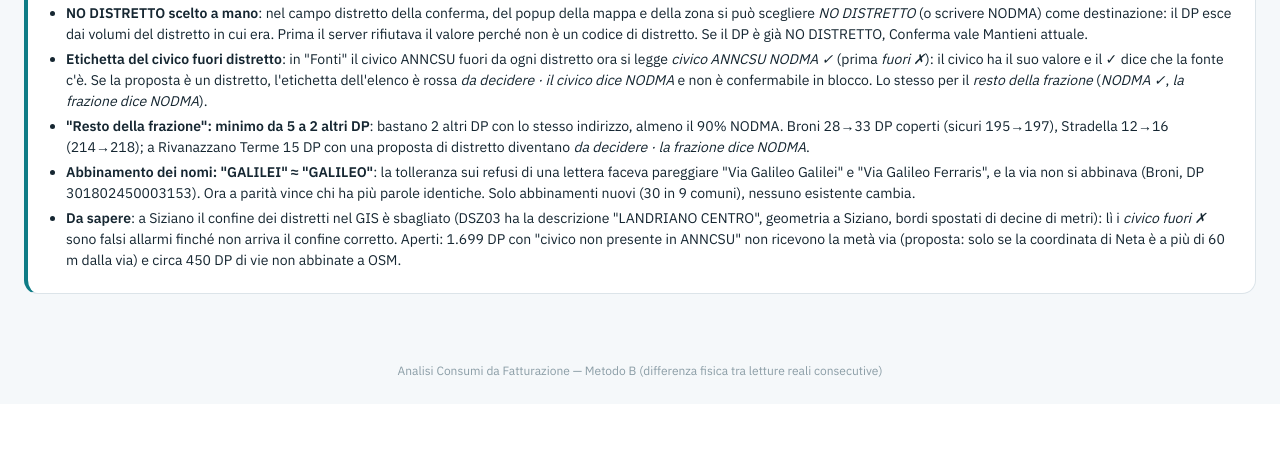
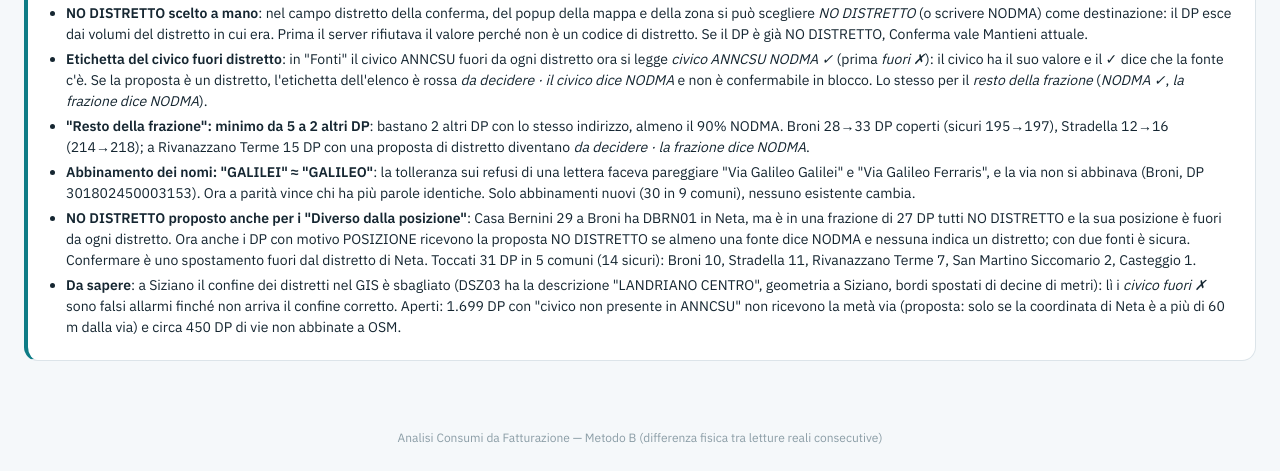
Before and after one commit to danielesturla73/billing.smarth20.com, a Python web app: template app/templates/storia.html in a window 1280 px wide. Shown: the part 5694-6165 px from the top of the page. Before the commit the page ends 6071 px from the top, so only its background shows below. Run offline with Jinja, Linux system fonts and the light colour scheme; the template is opened without the code that fills it, so the values that code supplies are empty.

Commit message:
Prese: proposta NO DISTRETTO anche per i DP 'Diverso dalla posizione' con fonti NODMA
Casa Bernini 29 a Broni (DBRN01 in Neta in una frazione di 27 DP NO DISTRETTO).
Con due fonti e' sicura; confermare e' uno spostamento fuori dal distretto di Neta.

Co-Authored-By: Claude Sonnet 5.5 <noreply@anthropic.com>

```diff
--- a/app/templates/info.html
+++ b/app/templates/info.html
@@ -165,7 +165,10 @@
     nessuna fonte indica un distretto e almeno una dice "fuori da ogni distretto" (civico ANNCSU fuori, via OSM fuori per
     almeno il 95%, nessun distretto entro 100 m dalla coordinata, resto della frazione tutto NO DISTRETTO: vale per gli indirizzi che iniziano con FRAZIONE, LOCALITÀ o CASCINA, se ci sono almeno 2 altri DP con lo stesso nome). Nella riga Fonti compare per esempio
     <span class="mono">civico ANNCSU NO DISTRETTO ✓ · posizione NO DISTRETTO ✓ · via OSM NO DISTRETTO ✓</span>. Con almeno due fonti
-    è "sicura" e <strong>Conferma</strong> lo tratta come <em>Mantieni attuale</em>: il DP è validato e non va a Neta.</p>
+    è "sicura" e <strong>Conferma</strong> lo tratta come <em>Mantieni attuale</em>: il DP è validato e non va a Neta.
+    La stessa proposta compare anche per i DP con motivo <em>Diverso dalla posizione</em>: Neta ha un distretto ma la posizione è
+    fuori da ogni distretto e le altre fonti dicono NODMA (per esempio un DP in una frazione tutta NO DISTRETTO). Qui
+    <strong>Conferma è uno spostamento</strong>: il DP esce dai volumi del distretto di Neta e va a NO DISTRETTO, e lo scrivi a Neta.</p>
 
   <h3>Le etichette: sicura, da verificare, da decidere</h3>
   <p>Nell'elenco ogni DP ancora da confermare ha una <strong>barra colorata</strong> a sinistra e un'etichetta. In alto, sopra
--- a/app/templates/storia.html
+++ b/app/templates/storia.html
@@ -357,6 +357,11 @@
     <li><strong>Abbinamento dei nomi: "GALILEI" ≈ "GALILEO"</strong>: la tolleranza sui refusi di una lettera faceva pareggiare "Via Galileo
       Galilei" e "Via Galileo Ferraris", e la via non si abbinava (Broni, DP 301802450003153). Ora a parità vince chi ha più parole
       identiche. Solo abbinamenti nuovi (30 in 9 comuni), nessuno esistente cambia.</li>
+    <li><strong>NO DISTRETTO proposto anche per i "Diverso dalla posizione"</strong>: Casa Bernini 29 a Broni ha DBRN01 in Neta, ma è in una
+      frazione di 27 DP tutti NO DISTRETTO e la sua posizione è fuori da ogni distretto. Ora anche i DP con motivo POSIZIONE
+      ricevono la proposta NO DISTRETTO se almeno una fonte dice NODMA e nessuna indica un distretto; con due fonti è sicura.
+      Confermare è uno spostamento fuori dal distretto di Neta. Toccati 31 DP in 5 comuni (14 sicuri): Broni 10, Stradella 11,
+      Rivanazzano Terme 7, San Martino Siccomario 2, Casteggio 1.</li>
     <li><strong>Da sapere</strong>: a Siziano il confine dei distretti nel GIS è sbagliato (DSZ03 ha la descrizione
       "LANDRIANO CENTRO", geometria a Siziano, bordi spostati di decine di metri): lì i <em>civico fuori ✗</em> sono falsi
       allarmi finché non arriva il confine corretto. Aperti: 1.699 DP con "civico non presente in ANNCSU" non ricevono la
```
Also changed, not shown: app/prese.py (+8 -2 lines).
